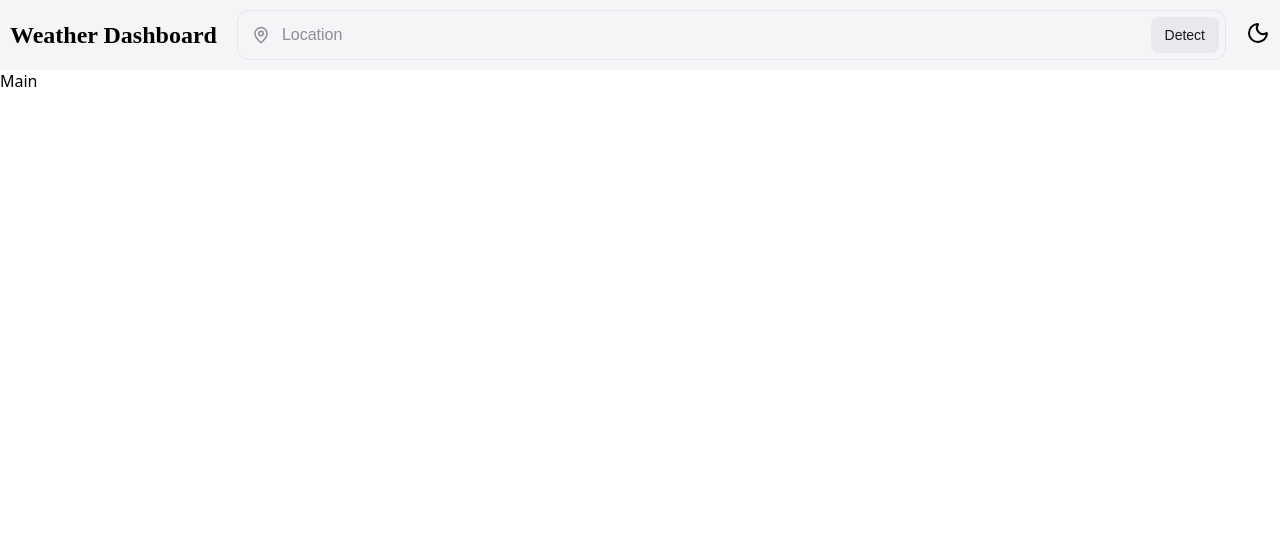
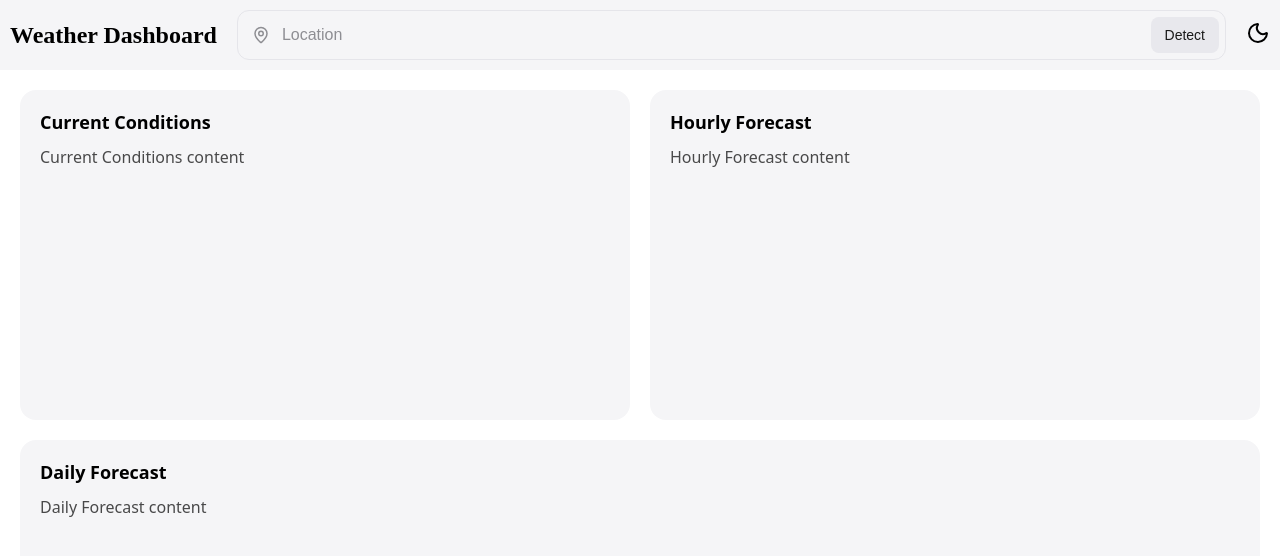
Before and after one commit to Amaan-Kazi/Weather, a React (Vite) app: page / in a window 1280 px wide. Shown: the top 556 px of the page. Built offline with nearby package versions, Linux system fonts and the light colour scheme; a web font is replaced by a local one.

Commit message:
feat: main section layout

```diff
--- a/src/App.jsx
+++ b/src/App.jsx
@@ -2,6 +2,7 @@ import { useState, useRef, useEffect } from "react";
 import fetchWeather from "./fetchWeather"
 
 import Header from "./components/header";
+import Main from "./components/main";
 
 import { ThemeProvider } from "./context/theme"
 
@@ -22,7 +23,7 @@ function App() {
       <div style={{ height: "100%", display: "flex", flexDirection: "column" }}>
         <Header />
 
-        <div style={{ backgroundColor: "var(--background)", flex: 1 }}>Main</div>
+        <Main />
       </div>
     </ThemeProvider>
   )
--- /dev/null
+++ b/src/components/main.jsx
@@ -0,0 +1,67 @@
+import SearchBar from "./search-bar";
+
+export default function Main() {
+  return (
+    <div className="main-layout">
+      <style>{`
+        .main-layout {
+          display: flex;
+          flex-direction: column;
+          flex: 1;
+          padding: 20px;
+          gap: 20px;
+          overflow: hidden;
+        }
+
+        .main-top {
+          display: flex;
+          flex: 1;
+          gap: 20px;
+          min-height: 0;
+        }
+
+        .main-bottom {
+          height: 300px;
+          background: var(--background2);
+          border-radius: 16px;
+          padding: 20px;
+        }
+
+        .main-section {
+          flex: 1;
+          background: var(--background2);
+          border-radius: 16px;
+          padding: 20px;
+        }
+
+        .section-title {
+          font-size: 18px;
+          font-weight: 600;
+          color: var(--text);
+          margin-bottom: 12px;
+        }
+
+        .section-content {
+          color: var(--text);
+          opacity: 0.7;
+        }
+      `}</style>
+
+      <div className="main-top">
+        <div className="main-section">
+          <div className="section-title">Current Conditions</div>
+          <div className="section-content">Current Conditions content</div>
+        </div>
+        <div className="main-section">
+          <div className="section-title">Hourly Forecast</div>
+          <div className="section-content">Hourly Forecast content</div>
+        </div>
+      </div>
+
+      <div className="main-bottom">
+        <div className="section-title">Daily Forecast</div>
+        <div className="section-content">Daily Forecast content</div>
+      </div>
+    </div>
+  );
+}
```
Also changed, not shown: src/fetchWeather.js (line endings or trailing spaces).
